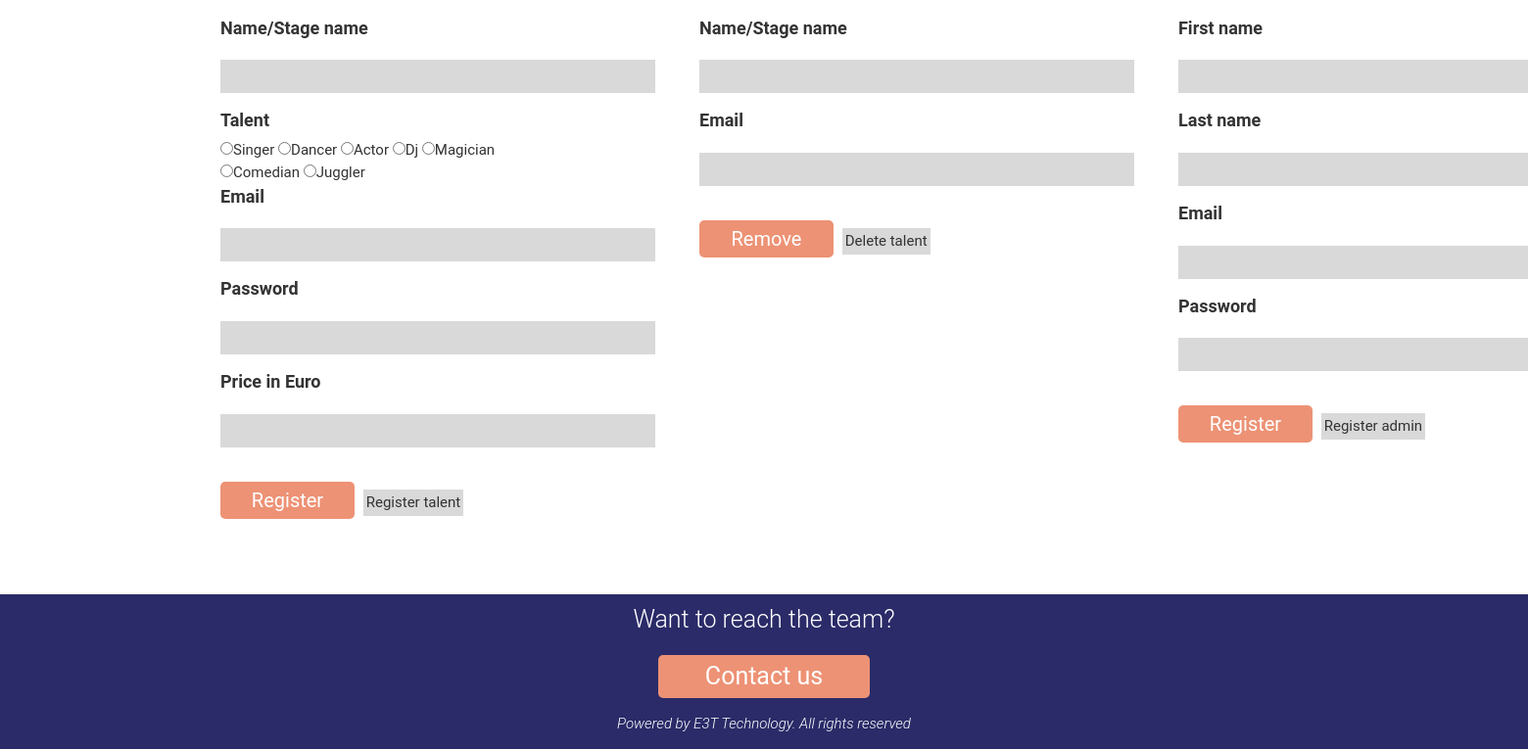
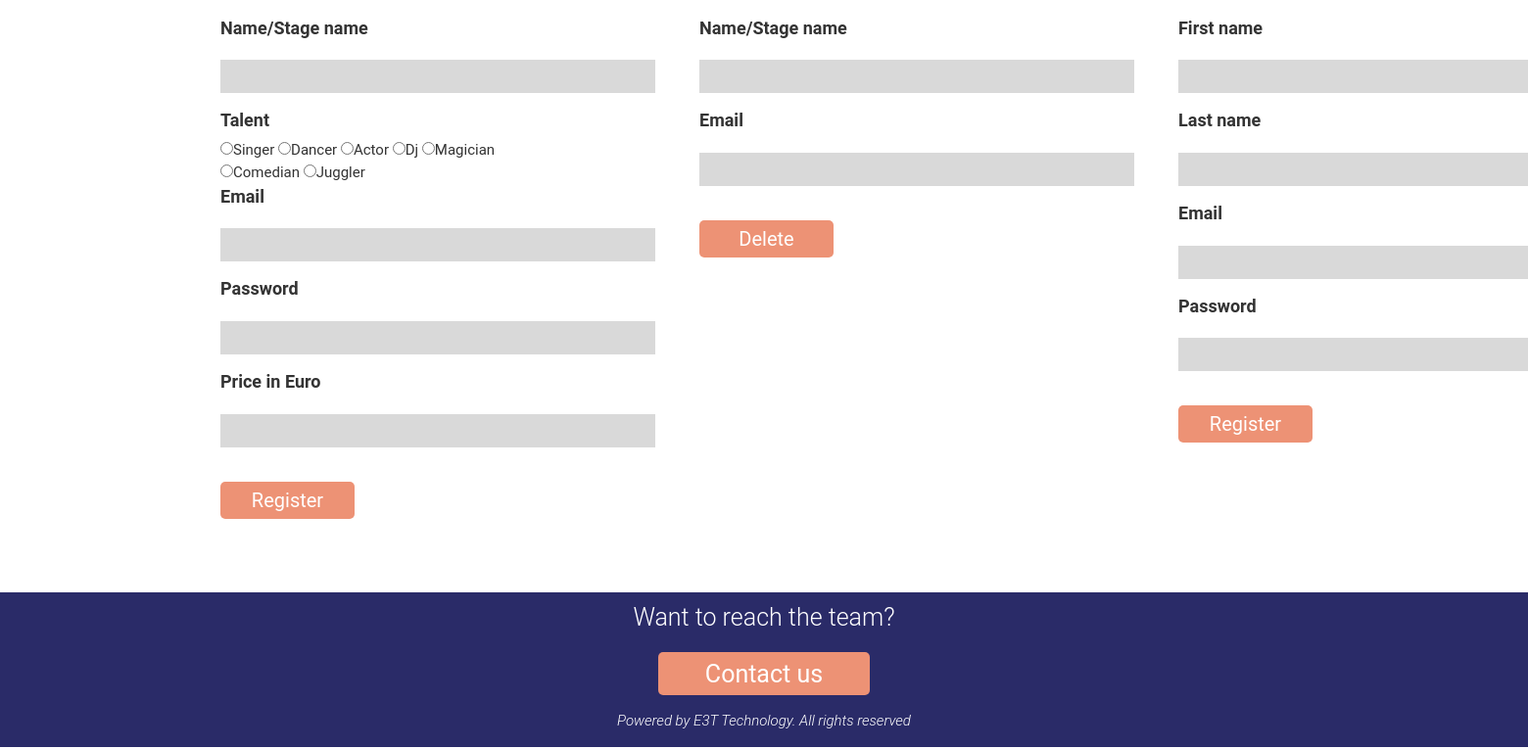
Before and after one commit to BohdanZakusylo/E3T, a PHP site: page /admin-dashboard.php in a window 1560 px wide; the page is wider, and only the part inside the window is pictured. Shown: the part 669-1434 px from the top of that part at 98% size. Run offline with PHP 8.4, Linux system fonts and the light colour scheme; the visitor is signed in with stand-in values (Sample User, id 1).

Commit message:
Fixed the buttons, #ISSUE9

```diff
--- a/app/public/admin-dashboard.php
+++ b/app/public/admin-dashboard.php
@@ -53,8 +53,7 @@ include "components/header.php";
                     <input class="input_text" type="password" name="password"><br>
                     <label>Price in Euro</label><br>
                     <input class="input_text" type="text" name="price"><br>
-                    <button>Register</button>
-                    <input type="submit" name="submit" value="Register talent">
+                    <button type="submit" name="submit" value="Register talent">Register</button>
                 </form>
             </div>
 
@@ -65,8 +64,7 @@ include "components/header.php";
                     <input class="input_text" type="text" name="name"><br>
                     <label>Email</label><br>
                     <input class="input_text" type="email" name="email"><br>
-                    <button>Remove</button>
-                    <input type="submit" name="submit" value="Delete talent">
+                    <button type="submit" name="submit" value="Delete talent">Delete</button>
                 </form>
             </div>
 
@@ -81,8 +79,7 @@ include "components/header.php";
                     <input class="input_text" type="email" name="email"><br>
                     <label>Password</label><br>
                     <input class="input_text" type="password" name="password"><br>
-                    <button>Register</button>
-                    <input type="submit" name="submit" value="Register admin">
+                    <button type="submit" name="submit" value="Register admin">Register</button>
                 </form>
             </div>
         </div>
```
